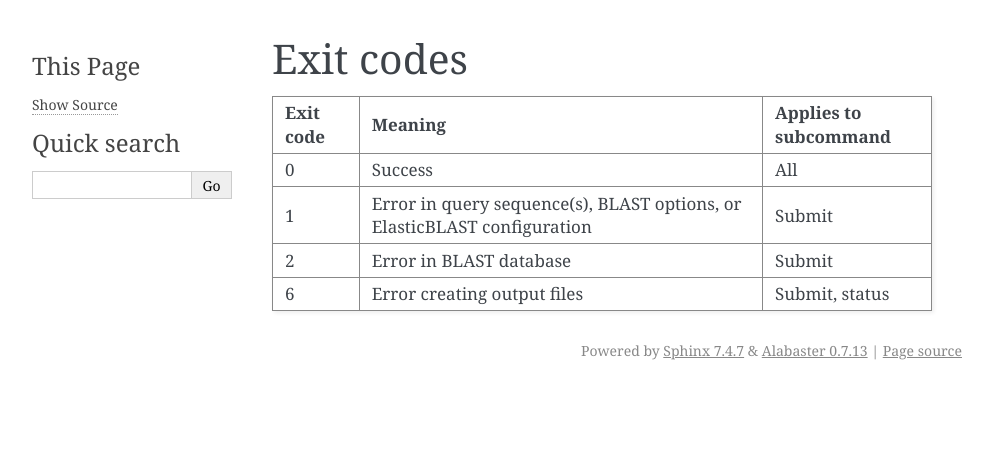
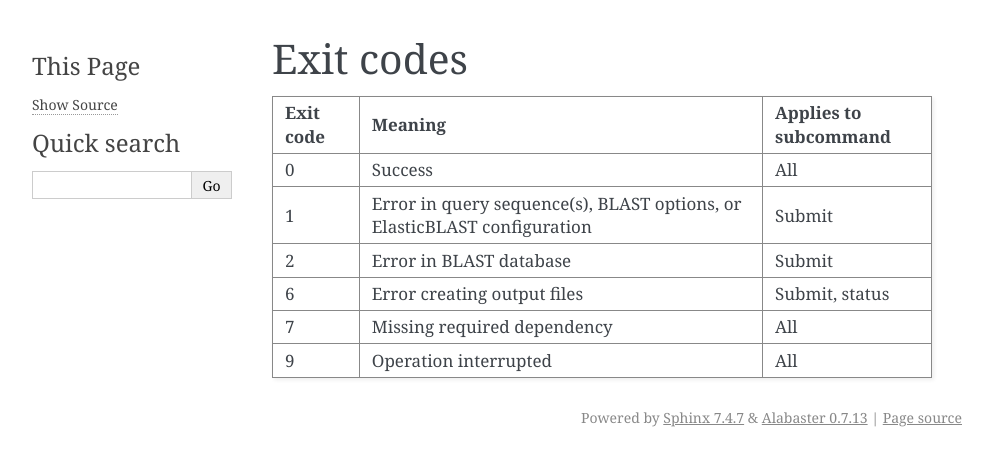
Before and after one commit to ncbi/elastic-blast-docs, a Sphinx documentation site: the page built from docs/source/exit-codes.rst, in a window 1280 px wide. Shown: the top 466 px of the page, without its empty margins (148-1141 px from the left). Built offline with Sphinx 7.4.7, drawn with Linux system fonts in a browser that asks for light colours.

Commit message:
Add newly supported exit codes

```diff
--- a/docs/source/exit-codes.rst
+++ b/docs/source/exit-codes.rst
@@ -8,12 +8,12 @@ Exit code  Meaning
 1          Error in query sequence(s), BLAST options, or ElasticBLAST configuration     Submit
 2          Error in BLAST database                                                      Submit
 6          Error creating output files                                                  Submit, status
+7          Missing required dependency                                                  All
+9          Operation interrupted                                                        All
 =========  ============================================================================ ============================
 .. 3          Error in BLAST engine                                                        Submit, status
 .. 4          Out of memory                                                                Submit, status
 .. 5          Timeout                                                                      Submit, status
-.. 7          Missing required dependency                                                  All
 .. 8          Error communicating with cluster                                             All
-.. 9          Operation interrupted                                                        All
 .. 10         Search is in progress                                                        Status, if flag is provided
 .. 255        Unknown error                                                                All
```
